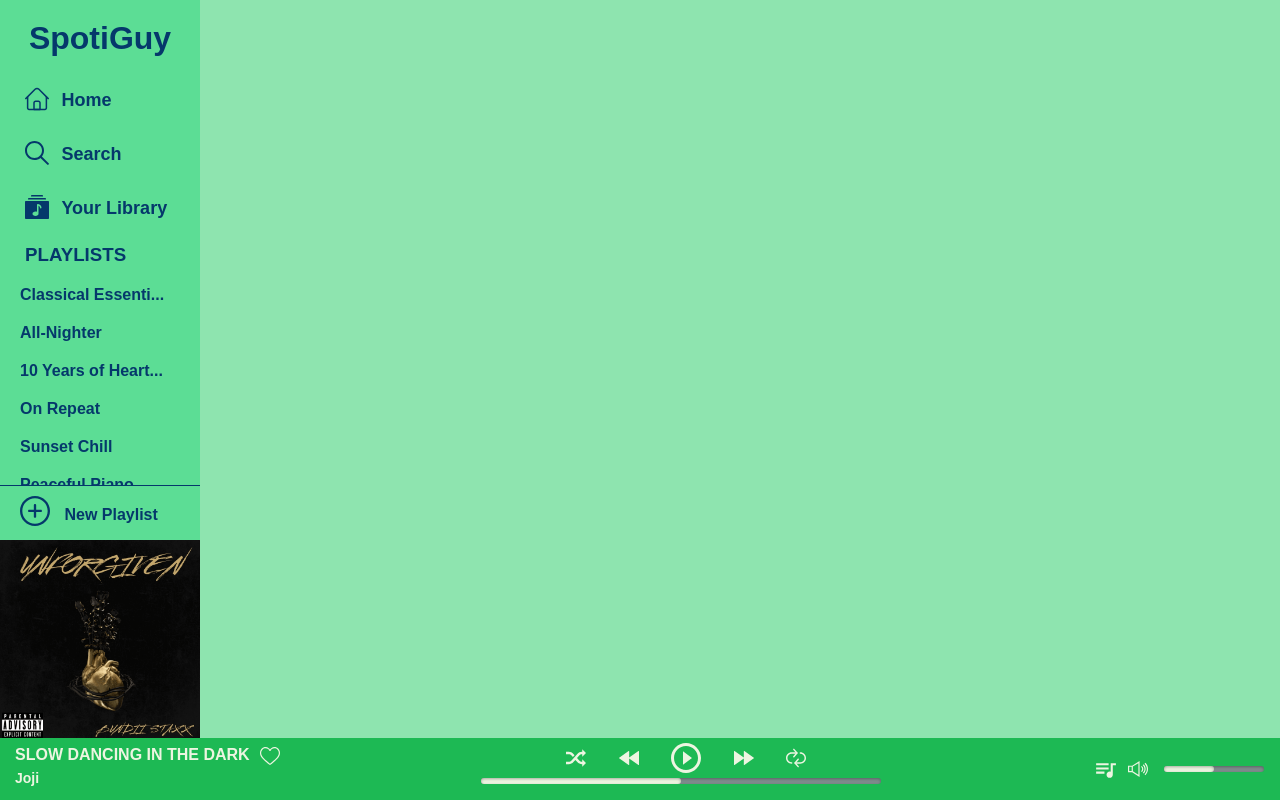
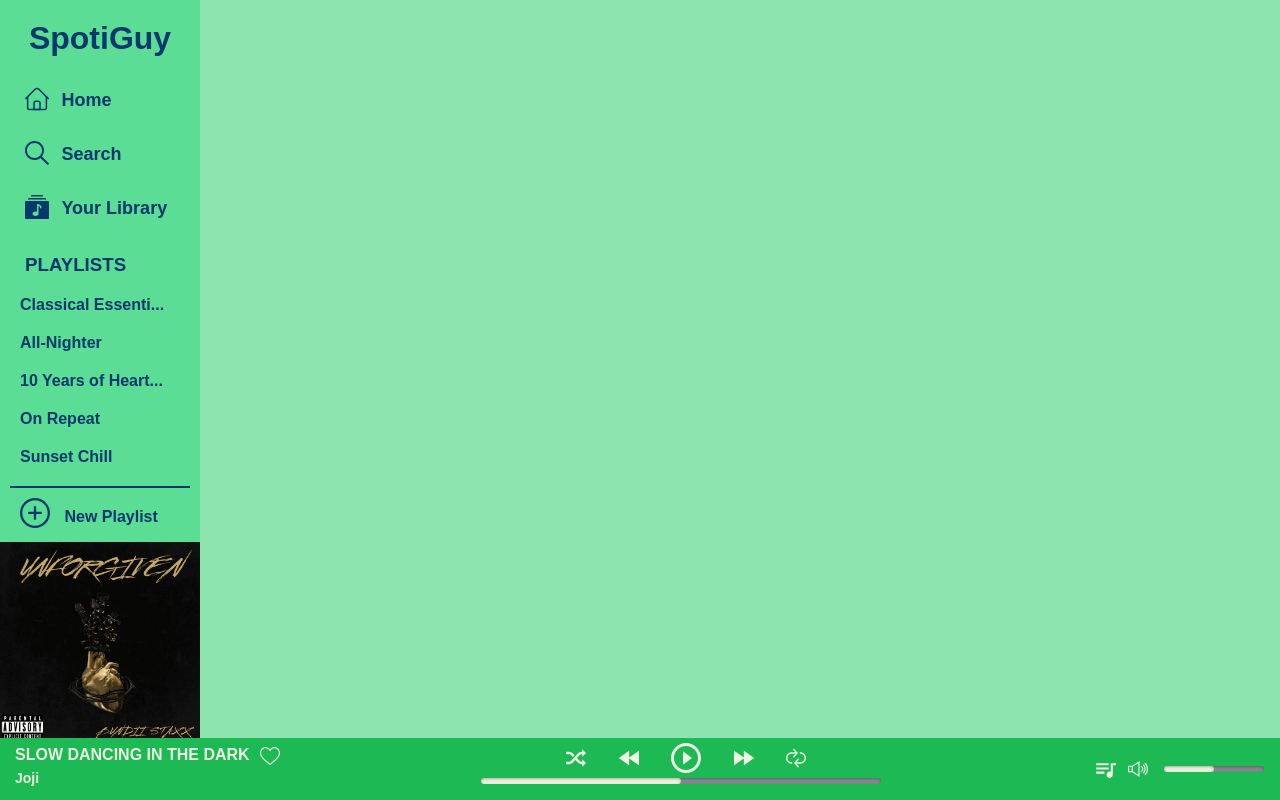
Before and after one commit to UladzislauB/SpotiGuy, a Django app: page / in a window 1280 px wide. Run offline with Django 3.2, Linux system fonts and the light colour scheme.

Commit message:
fixed issue with height for second-nav

```diff
--- a/static/css/base.css
+++ b/static/css/base.css
@@ -19,6 +19,8 @@
 }
 
 .wrapper aside {
+    display: flex;
+    flex-direction: column;
     position: fixed;
     width: 200px;
     height: 100%;
@@ -26,7 +28,7 @@
     background: #5cdd95;
     top: 0;
     left: 0;
-    padding-bottom: 62px;
+    margin-bottom: 62px;
 }
 
 .main-nav h2 {
@@ -73,6 +75,10 @@
     fill: #5cdd95;
 }
 
+.second-nav {
+    margin-bottom: auto;
+}
+
 .second-nav h3 {
     color: #05386b;
     text-transform: uppercase;
@@ -80,9 +86,8 @@
 }
 
 .second-nav ul {
-    height: 210px;
+    height: 25vh;
     overflow: auto;
-    border-bottom: 1px solid #05386b;
     padding-bottom: 10px;
 }
 
@@ -121,7 +126,8 @@
 
 .wrapper aside .add-playlist {
     padding: 10px;
-    margin: 0 10px;
+    margin: 0 10px 0;
+    border-top: 2px #05386b solid;
 }
 
 .wrapper aside .add-playlist a {
```
Also changed, not shown: playlists/templates/playlists/base.html (+24 -7 lines).
